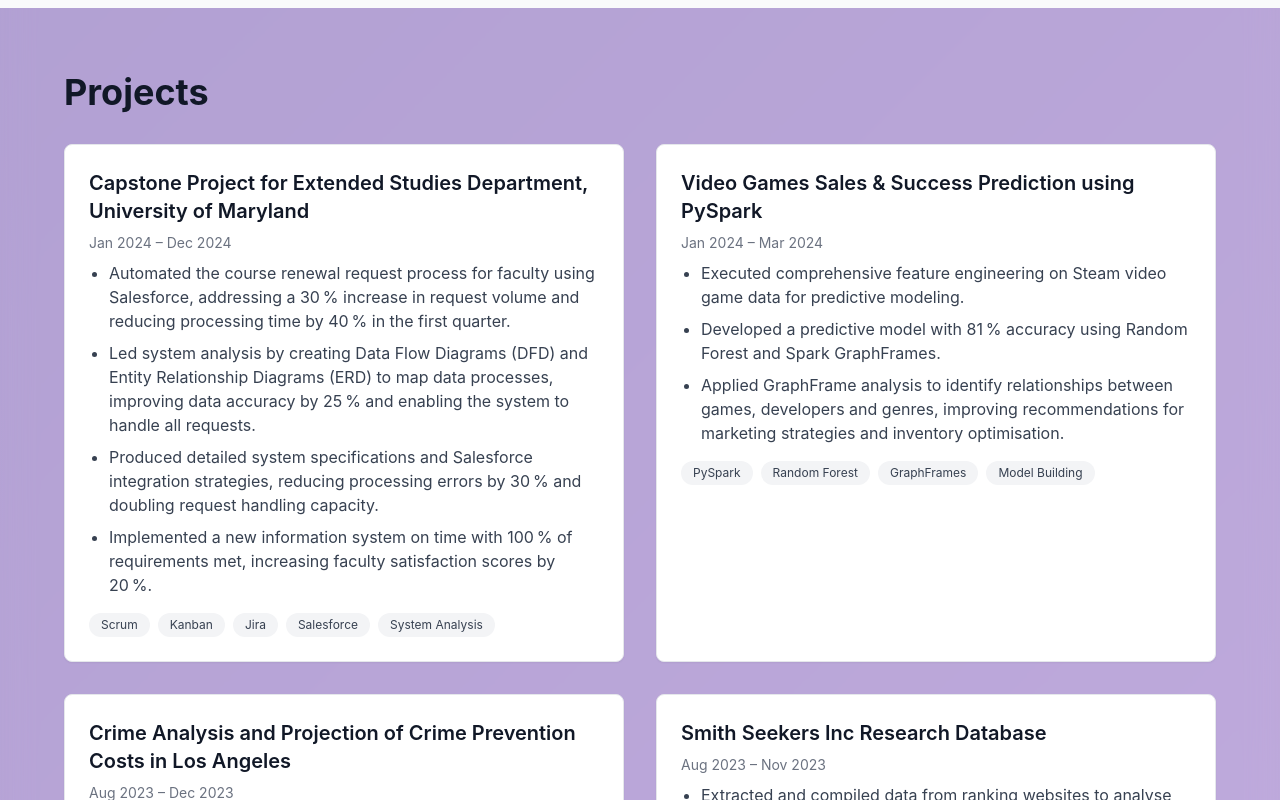
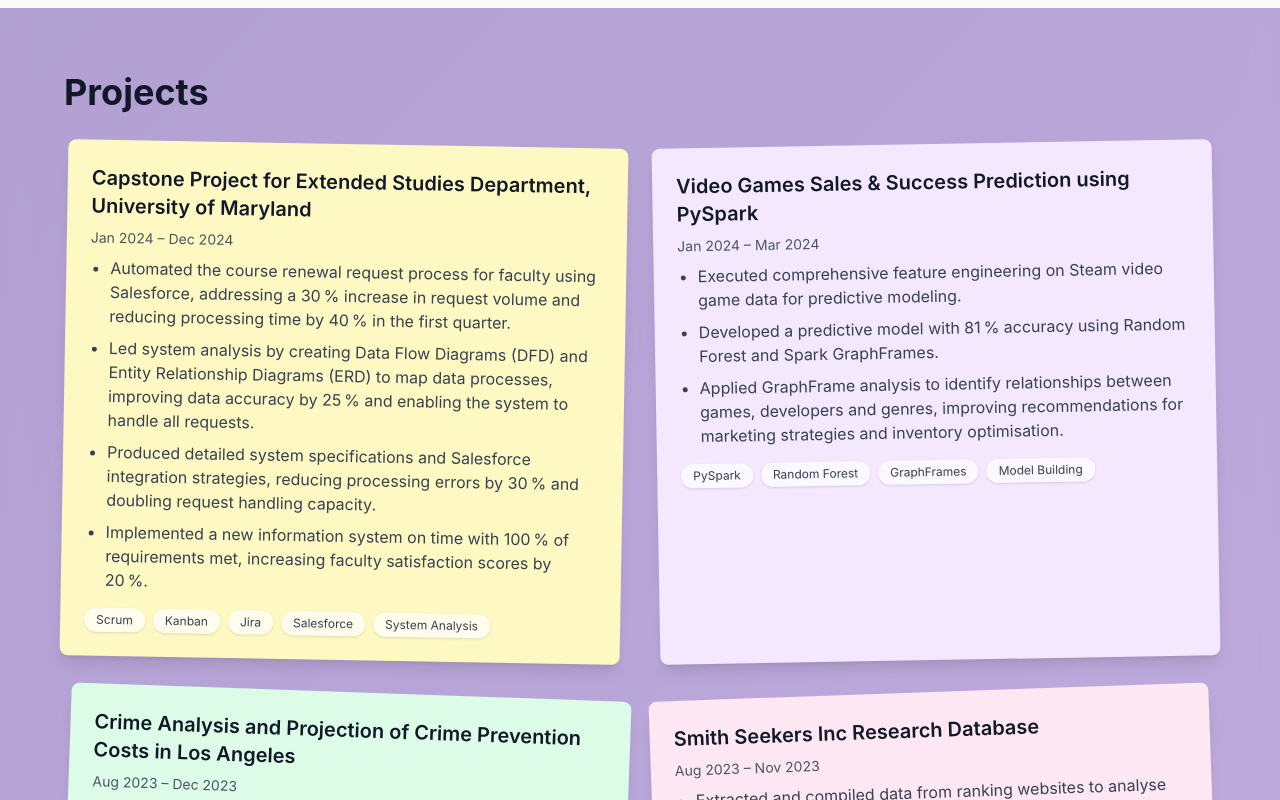
Before and after one commit to Nishok2002/portfolio-website, a Next.js app: page / in a window 1280 px wide. Shown: the part 2360-3160 px from the top of the page. Built offline with nearby package versions, Linux system fonts and the light colour scheme.

Commit message:
Style projects section as sticky notes

```diff
--- a/components/Projects.tsx
+++ b/components/Projects.tsx
@@ -19,15 +19,22 @@ const Projects = () => {
           Projects
         </h2>
         <div className="grid gap-8 md:grid-cols-2">
-          {projects.map((project, idx) => (
+          {projects.map((project, idx) => {
+            // Define a palette of soft pastel colours for the sticky notes.
+            const colours = ['bg-yellow-100', 'bg-purple-100', 'bg-green-100', 'bg-pink-100'];
+            const rotations = ['rotate-1', '-rotate-1', 'rotate-2', '-rotate-2'];
+            const colour = colours[idx % colours.length];
+            const rotation = rotations[idx % rotations.length];
+            return (
               <div
                 key={idx}
-              className="rounded-lg border border-gray-200 bg-white p-6 shadow-sm transition-shadow hover:shadow-md"
+                className={`relative overflow-hidden rounded-lg p-6 shadow-lg transition-transform hover:scale-105 ${colour} ${rotation}`}
               >
+                {/* Use an after pseudo-element via Tailwind to simulate the sticky note corner */}
                 <h3 className="mb-2 text-xl font-semibold text-gray-900">
                   {project.title}
                 </h3>
-              <p className="mb-2 text-sm text-gray-500">{project.period}</p>
+                <p className="mb-2 text-sm text-gray-600">{project.period}</p>
                 <ul className="mb-4 list-disc space-y-2 pl-5 text-gray-700">
                   {project.description.map((desc, i) => (
                     <li key={i}>{desc}</li>
@@ -37,14 +44,15 @@ const Projects = () => {
                   {project.skills.map((skill) => (
                     <span
                       key={skill}
-                    className="rounded-full bg-gray-100 px-3 py-1 text-xs text-gray-700"
+                      className="rounded-full bg-white/70 px-3 py-1 text-xs text-gray-700 shadow"
                     >
                       {skill}
                     </span>
                   ))}
                 </div>
               </div>
-          ))}
+            );
+          })}
         </div>
       </div>
     </motion.section>
```
Lines whose indentation alone changed are shown as unchanged.
